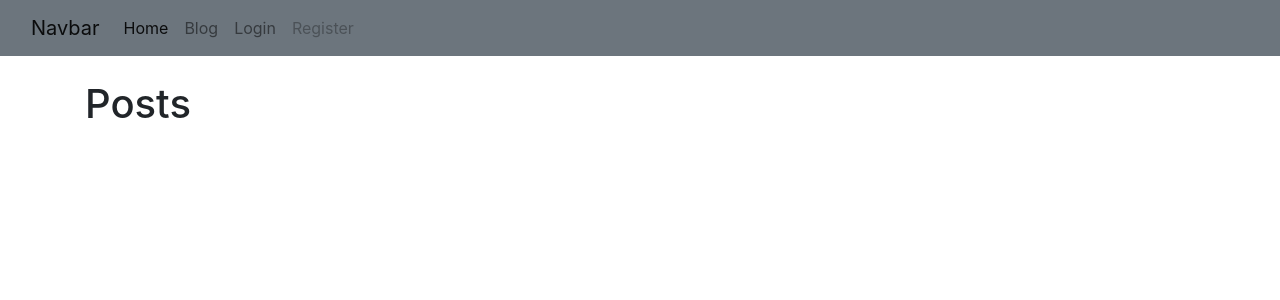
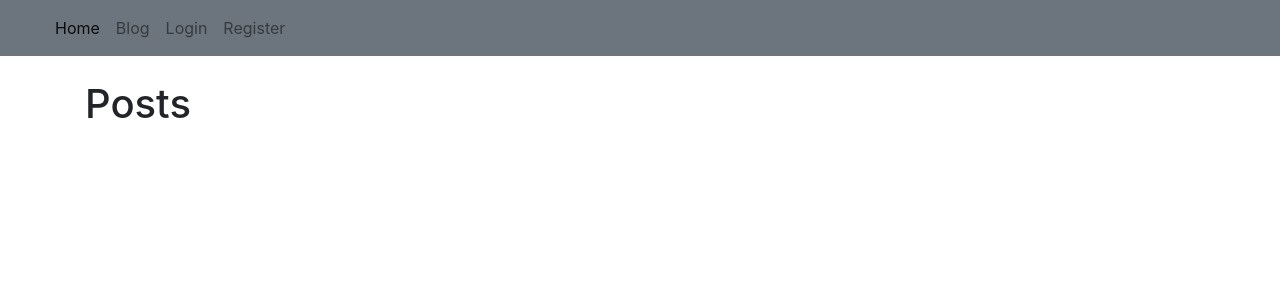
Before and after one commit to MABSWE/PP4, a Django app: page / in a window 1280 px wide. Shown: the top 300 px of the page. Run offline with Django 4.2, Linux system fonts and the light colour scheme; data that the repository does not hold is empty.

Commit message:
Hide "Navbar" text and make Register button active

```diff
--- a/blog/templates/base.html
+++ b/blog/templates/base.html
@@ -13,7 +13,8 @@
   <body>
     <nav class="navbar navbar-expand-lg bg-secondary navbar-light">
         <div class="container-fluid">
-          <a class="navbar-brand" href="#">Navbar</a>
+            <a class="navbar-brand d-none" href="#">Navbar</a>
+          <a class="navbar-brand" href="#"></a>
           <button class="navbar-toggler" type="button" data-bs-toggle="collapse" data-bs-target="#navbarNavAltMarkup" aria-controls="navbarNavAltMarkup" aria-expanded="false" aria-label="Toggle navigation">
             <span class="navbar-toggler-icon"></span>
           </button>
@@ -22,7 +23,7 @@
               <a class="nav-link active" aria-current="page" href="#">Home</a>
               <a class="nav-link" href="#">Blog</a>
               <a class="nav-link" href="#">Login</a>
-              <a class="nav-link disabled" aria-disabled="true">Register</a>
+              <a class="nav-link" href="#">Register</a>
             </div>
           </div>
         </div>
```
